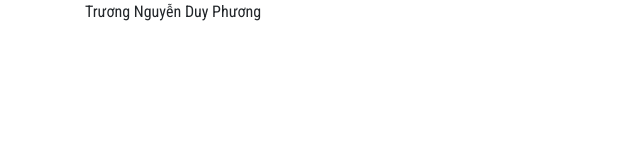
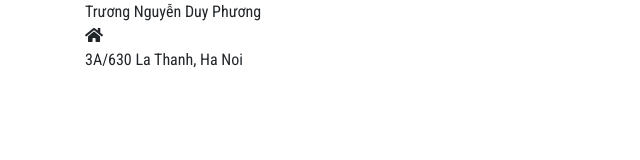
Before and after one commit to dpzoro/phuongtnd.github.io, a plain HTML site: page index.html in a window 1280 px wide. Shown: the whole page, without its empty margins (0-640 px from the left). Drawn offline with nearby package versions, Linux system fonts and the light colour scheme.

Commit message:
lam chu nhat 31/03

```diff
--- a/index.html
+++ b/index.html
@@ -8,13 +8,33 @@
   <script src="https://ajax.googleapis.com/ajax/libs/jquery/3.3.1/jquery.min.js"></script>
   <script src="https://cdnjs.cloudflare.com/ajax/libs/popper.js/1.14.7/umd/popper.min.js"></script>
   <script src="https://maxcdn.bootstrapcdn.com/bootstrap/4.3.1/js/bootstrap.min.js"></script>
+  <link rel="stylesheet" href="https://use.fontawesome.com/releases/v5.8.1/css/all.css" integrity="sha384-50oBUHEmvpQ+1lW4y57PTFmhCaXp0ML5d60M1M7uH2+nqUivzIebhndOJK28anvf" crossorigin="anonymous">
   <link href="https://fonts.googleapis.com/css?family=Roboto+Condensed:300,300i,400,400i,700,700i&amp;subset=vietnamese" rel="stylesheet">
   	<link rel="stylesheet" href="1.css">
 </head>
 <body>
-	<div class="container">
-		<div class="row">
-			<div class="col-sm-4">Trương Nguyễn Duy Phương</div>
+	<div class="tieudeten">
+		<div class="container">
+			<div class="row">
+				<div class="col-sm-4">Trương Nguyễn Duy Phương</div>
+			</div>
+		</div>
+	</div>
+
+	<div class="lienhe">
+		<div class="container">
+			<div class="row">
+				<div class="col-sm-4">
+						<i class="fas fa-home"></i>
+						<p>3A/630 La Thanh, Ha Noi</p>
+				</div>
+				<div class="col-sm-4">
+
+				</div>
+				<div class="col-sm-4">
+
+				</div>
+			</div>
 		</div>
 	</div>
 </body>
```
